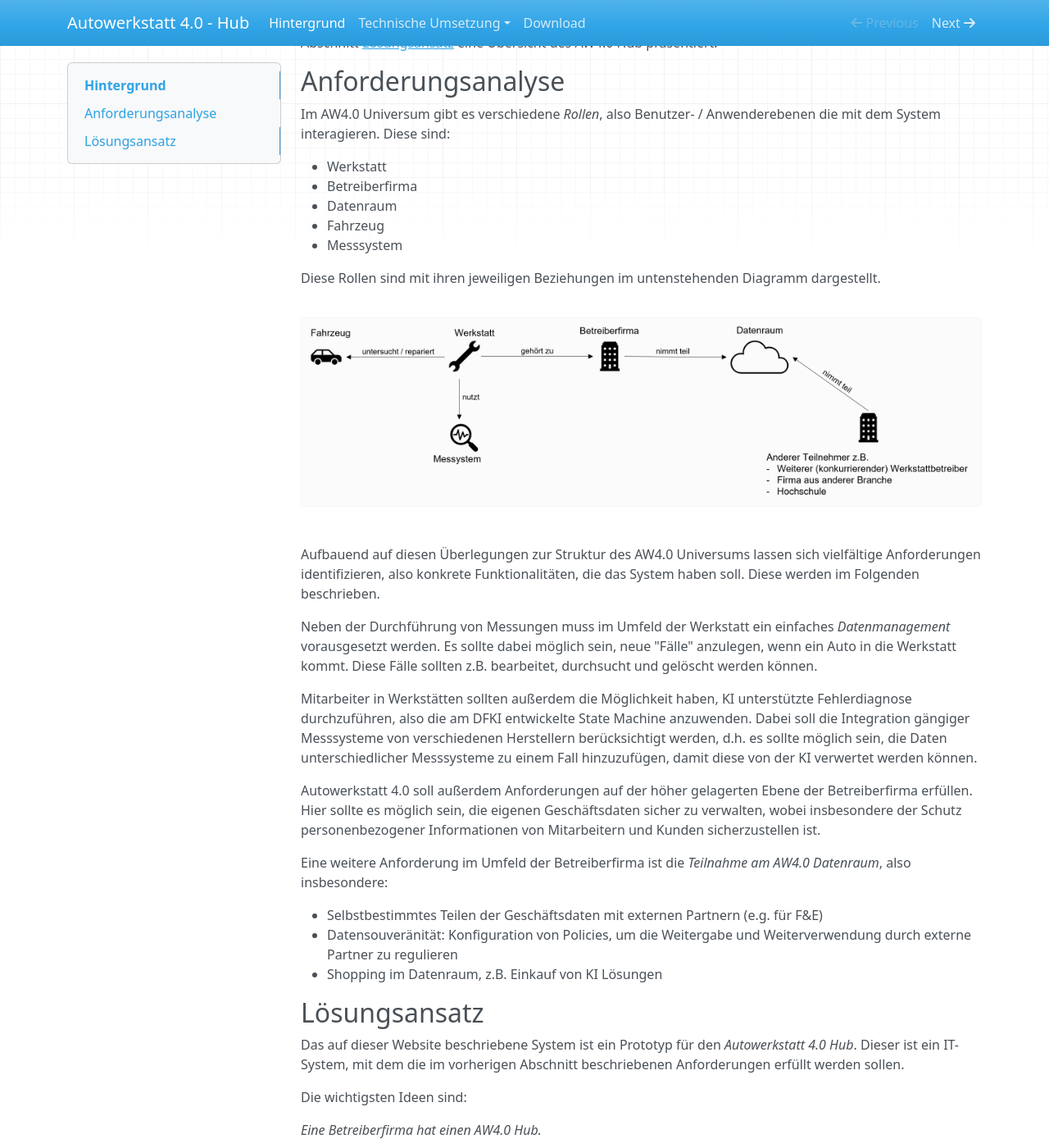
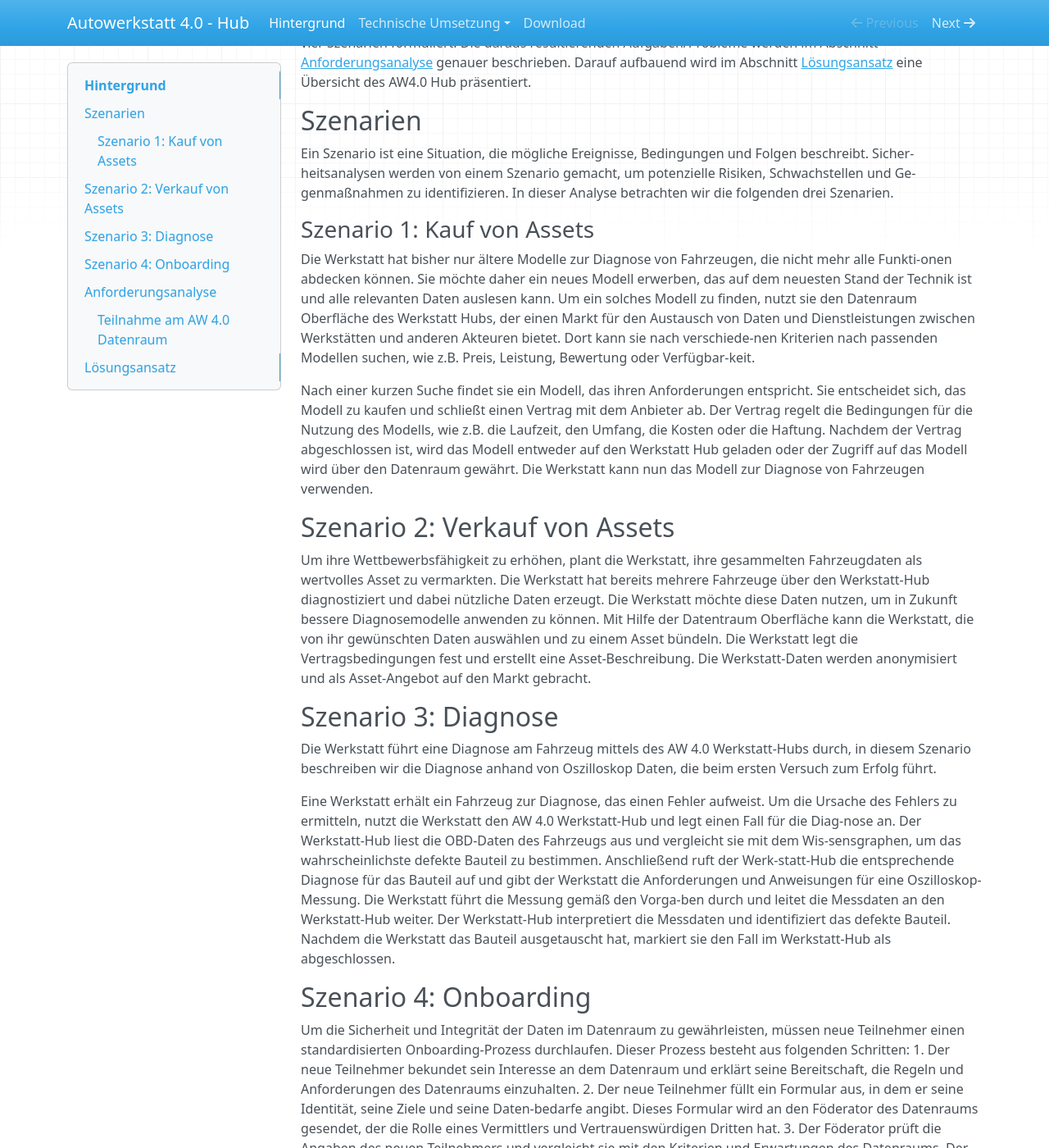
Before and after one commit to LMIS-AG/AW40-hub-docker, an MkDocs documentation site: the page built from docs/de/docs/background.md, in a window 1280 px wide and 1400 px high, scrolled down 334 px. Shown: the whole window at 82% size. Built offline with MkDocs 1.6.1, drawn with Linux system fonts in a browser that asks for light colours; nearby versions of some CDN libraries; some of the changed text lies outside the part shown.

Commit message:
added szenarios and requirements for dataspaces

```diff
--- a/docs/de/docs/background.md
+++ b/docs/de/docs/background.md
@@ -10,10 +10,35 @@
 Anforderungen in diesen Bereichen identifiziert, also Aufgaben / Probleme,
 die durch das **System Autowerkstatt 4.0** gelöst werden sollen.
 
-Diese werden im folgenden Abschnitt [Anforderungsanalyse](#anforderungsanalyse)
-genauer beschrieben.
+Um die Anforderungen Kontext darstellen zu können haben wird im Abschnitt [Szenarien](#Szenarien)
+vier Szenarien formuliert. Die daraus resultierenden Aufgaben/Probleme werden
+im Abschnitt [Anforderungsanalyse](#anforderungsanalyse) genauer beschrieben.
 Darauf aufbauend wird im Abschnitt [Lösungsansatz](#losungsansatz) eine Übersicht
 des AW4.0 Hub präsentiert.
+
+## Szenarien
+Ein Szenario ist eine Situation, die mögliche Ereignisse, Bedingungen und Folgen beschreibt. Sicher-heitsanalysen werden von einem Szenario gemacht, um potenzielle Risiken, Schwachstellen und Ge-genmaßnahmen zu identifizieren. In dieser Analyse betrachten wir die folgenden drei Szenarien.
+
+### Szenario 1: Kauf von Assets
+Die Werkstatt hat bisher nur ältere Modelle zur Diagnose von Fahrzeugen, die nicht mehr alle Funkti-onen abdecken können. Sie möchte daher ein neues Modell erwerben, das auf dem neuesten Stand der Technik ist und alle relevanten Daten auslesen kann. Um ein solches Modell zu finden, nutzt sie den Datenraum Oberfläche des Werkstatt Hubs, der einen Markt für den Austausch von Daten und Dienstleistungen zwischen Werkstätten und anderen Akteuren bietet. Dort kann sie nach verschiede-nen Kriterien nach passenden Modellen suchen, wie z.B. Preis, Leistung, Bewertung oder Verfügbar-keit.
+
+Nach einer kurzen Suche findet sie ein Modell, das ihren Anforderungen entspricht. Sie entscheidet sich, das Modell zu kaufen und schließt einen Vertrag mit dem Anbieter ab. Der Vertrag regelt die Bedingungen für die Nutzung des Modells, wie z.B. die Laufzeit, den Umfang, die Kosten oder die Haftung. Nachdem der Vertrag abgeschlossen ist, wird das Modell entweder auf den Werkstatt Hub geladen oder der Zugriff auf das Modell wird über den Datenraum gewährt. Die Werkstatt kann nun das Modell zur Diagnose von Fahrzeugen verwenden.
+
+## Szenario 2: Verkauf von Assets
+Um ihre Wettbewerbsfähigkeit zu erhöhen, plant die Werkstatt, ihre gesammelten Fahrzeugdaten als wertvolles Asset zu vermarkten. Die Werkstatt hat bereits mehrere Fahrzeuge über den Werkstatt-Hub diagnostiziert und dabei nützliche Daten erzeugt. Die Werkstatt möchte diese Daten nutzen, um in Zukunft bessere Diagnosemodelle anwenden zu können. Mit Hilfe der Datentraum Oberfläche kann die Werkstatt, die von ihr gewünschten Daten auswählen und zu einem Asset bündeln. Die Werkstatt legt die Vertragsbedingungen fest und erstellt eine Asset-Beschreibung. Die Werkstatt-Daten werden anonymisiert und als Asset-Angebot auf den Markt gebracht.
+
+## Szenario 3: Diagnose
+Die Werkstatt führt eine Diagnose am Fahrzeug mittels des AW 4.0 Werkstatt-Hubs durch, in diesem Szenario beschreiben wir die Diagnose anhand von Oszilloskop Daten, die beim ersten Versuch zum Erfolg führt.
+
+Eine Werkstatt erhält ein Fahrzeug zur Diagnose, das einen Fehler aufweist. Um die Ursache des Fehlers zu ermitteln, nutzt die Werkstatt den AW 4.0 Werkstatt-Hub und legt einen Fall für die Diag-nose an. Der Werkstatt-Hub liest die OBD-Daten des Fahrzeugs aus und vergleicht sie mit dem Wis-sensgraphen, um das wahrscheinlichste defekte Bauteil zu bestimmen. Anschließend ruft der Werk-statt-Hub die entsprechende Diagnose für das Bauteil auf und gibt der Werkstatt die Anforderungen und Anweisungen für eine Oszilloskop-Messung. Die Werkstatt führt die Messung gemäß den Vorga-ben durch und leitet die Messdaten an den Werkstatt-Hub weiter. Der Werkstatt-Hub interpretiert die Messdaten und identifiziert das defekte Bauteil. Nachdem die Werkstatt das Bauteil ausgetauscht hat, markiert sie den Fall im Werkstatt-Hub als abgeschlossen.
+
+## Szenario 4: Onboarding
+Um die Sicherheit und Integrität der Daten im Datenraum zu gewährleisten, müssen neue Teilnehmer einen standardisierten Onboarding-Prozess durchlaufen. Dieser Prozess besteht aus folgenden Schritten:
+1. Der neue Teilnehmer bekundet sein Interesse an dem Datenraum und erklärt seine Bereitschaft, die Regeln und Anforderungen des Datenraums einzuhalten.
+2. Der neue Teilnehmer füllt ein Formular aus, in dem er seine Identität, seine Ziele und seine Daten-bedarfe angibt. Dieses Formular wird an den Föderator des Datenraums gesendet, der die Rolle eines Vermittlers und Vertrauenswürdigen Dritten hat.
+3. Der Föderator prüft die Angaben des neuen Teilnehmers und vergleicht sie mit den Kriterien und Erwartungen des Datenraums. Der Föderator kann auch zusätzliche Informationen oder Nachweise vom neuen Teilnehmer anfordern, um seine Eignung zu bestätigen.
+4. Wenn der Föderator den neuen Teilnehmer für geeignet hält, stellt er ihm ein digitales Zertifikat aus, das seine Identität und seine Berechtigung zur Teilnahme am Datenraum bestätigt. Das Zertifikat enthält auch die Zugangsdaten und die technischen Spezifikationen für den Datenraum.
+5. Der neue Teilnehmer wird in den Datenraum aufgenommen und kann auf die verfügbaren Daten zugreifen oder eigene Daten bereitstellen. Die anderen Mitglieder des Datenraums werden über den neuen Teilnehmer informiert und können mit ihm kommunizieren oder kooperieren.
 
 ## Anforderungsanalyse
 
@@ -51,12 +76,17 @@
 und Kunden sicherzustellen ist.
 
 Eine weitere Anforderung im Umfeld der Betreiberfirma ist die *Teilnahme am AW4.0
-Datenraum*, also insbesondere:
+Datenraum*.
 
-- Selbstbestimmtes Teilen der Geschäftsdaten mit externen Partnern (e.g. für F&E)
-- Datensouveränität: Konfiguration von Policies, um die Weitergabe und Weiterverwendung
-durch externe Partner zu regulieren
-- Shopping im Datenraum, z.B. Einkauf von KI Lösungen
+### Teilnahme am AW 4.0 Datenraum
+Der Werkstatt Hub muss einen nach der Gaia-X 10.23 Architektur konformen Zugriff auf den Datenraum gewährleisten. Dabei fungiert der Hub jeweils in der Rolle des Consumers (Kauf von Assets, wie KI-Modellen)) und Providers (Verkauf von Assets wie Daten). Daraus ergeben sich folgende Anforderungen:
+
+- Erwerb/Integration eines Gaia-X Credentials, mit welchem man sich als self sovereign identity ausweisen kann.
+- Identifikation im Datenraum mit einem (erweiterten) Gaia-X Credential
+- Vertragsabwicklung für den Kauf von Assets, sowie das Aufsetzen eigener Verträge (Policies) für den Verkauf von Assets.
+- Selbstbestimmter Erwerb von Assets aus dem Datenraum für eine effizientere Diagnose.
+- Selbstbestimmter Verkauf von Assets im Datenraum, hierbei muss sichergestellt werden, dass keine personenbeziehbaren Daten veräußert werden können.
+- Empfang von Assets als Consumer, Weitergabe von Assets als Provider
 
 
 ## Lösungsansatz
```
